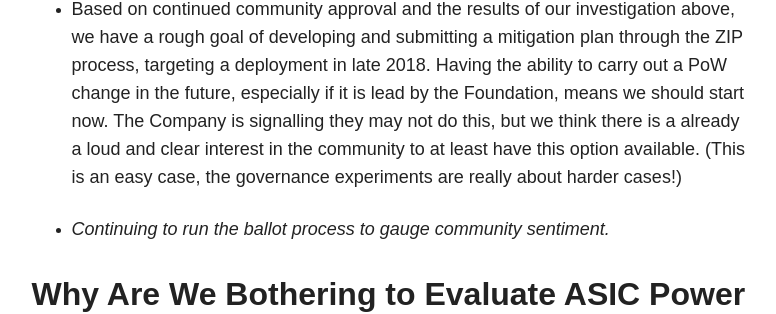
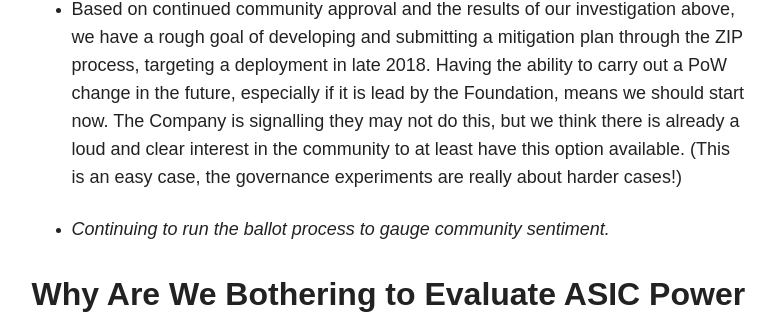
Before and after one commit to ZcashFoundation/zfnd, a Jekyll site: the page built from _posts/blog/2018-05-08-statement-on-asics.md, in a window 1280 px wide and 900 px high, scrolled down 1454 px. Shown: the part 261-575 px from the top of the window, without its empty margins (348-1124 px from the left). Built offline with Jekyll 4.4.1, drawn with Linux system fonts in a browser that asks for light colours; nearby versions of some CDN libraries.

Commit message:
typo fix

```diff
--- a/_posts/blog/2018-05-08-statement-on-asics.md
+++ b/_posts/blog/2018-05-08-statement-on-asics.md
@@ -26,7 +26,7 @@ Consequently, we are currently taking the following steps:
 
 - _Making research and development of a more ASIC resistant strategy an immediate technical priority for the Foundation._ We have already outlined a technical roadmap for the next year and are in the process of hiring and project-planning to execute on it. Our roadmap includes development on Bolt payment channels, on alternative wallets, and starting an independent, consensus-compatible implementation of full node software. We are now adding ASIC resistance development as an additional technical priority.
 
-- Based on continued community approval and the results of our investigation above, we have a rough goal of developing and submitting a mitigation plan through the ZIP process, targeting a deployment in late 2018. Having the ability to carry out a PoW change in the future, especially if it is lead by the Foundation, means we should start now. The Company is signalling they may not do this, but we think there is a already a loud and clear interest in the community to at least have this option available. (This is an easy case, the governance experiments are really about harder cases!)
+- Based on continued community approval and the results of our investigation above, we have a rough goal of developing and submitting a mitigation plan through the ZIP process, targeting a deployment in late 2018. Having the ability to carry out a PoW change in the future, especially if it is lead by the Foundation, means we should start now. The Company is signalling they may not do this, but we think there is already a loud and clear interest in the community to at least have this option available. (This is an easy case, the governance experiments are really about harder cases!)
 
 - _Continuing to run the ballot process to gauge community sentiment._
 
```
